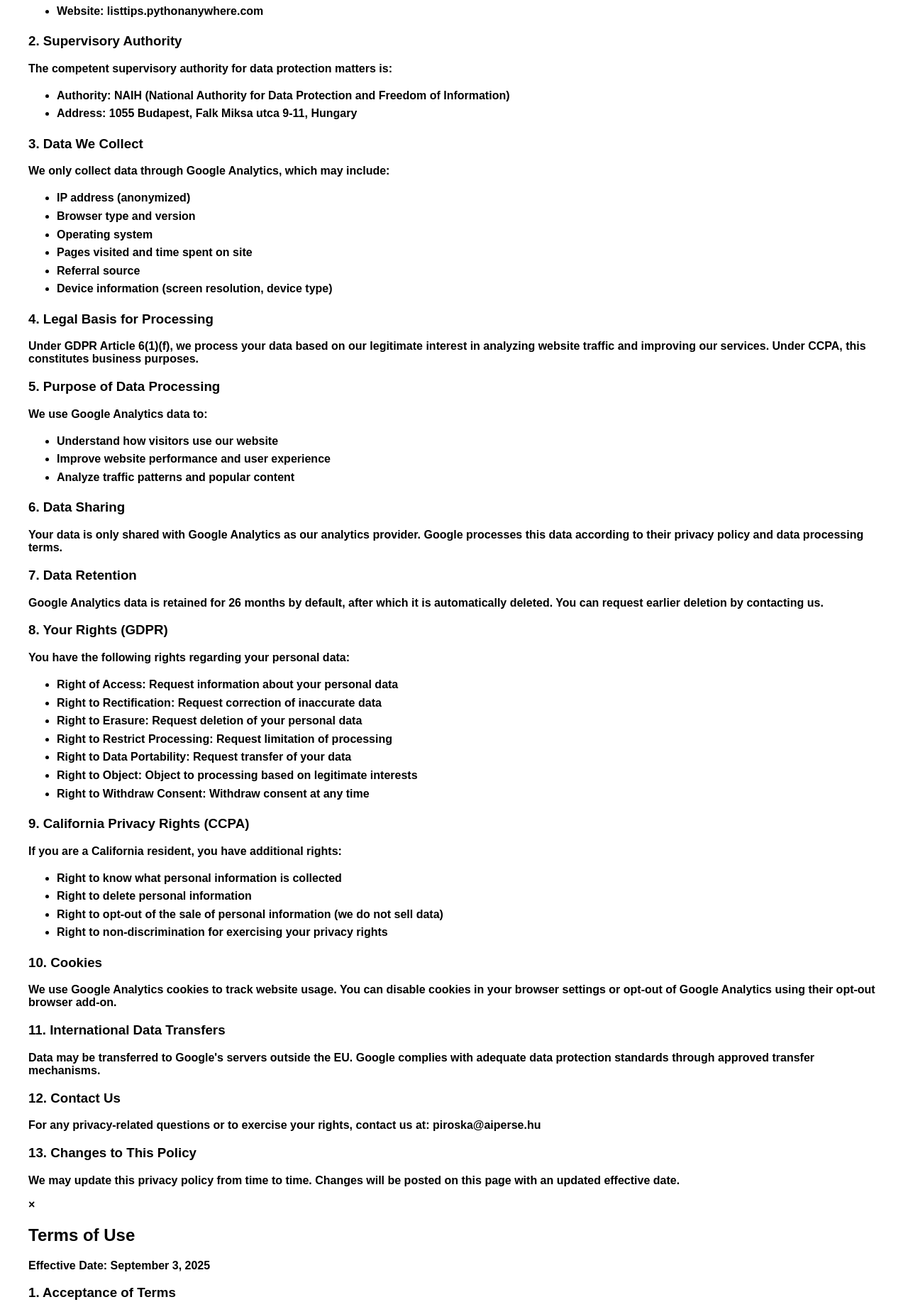
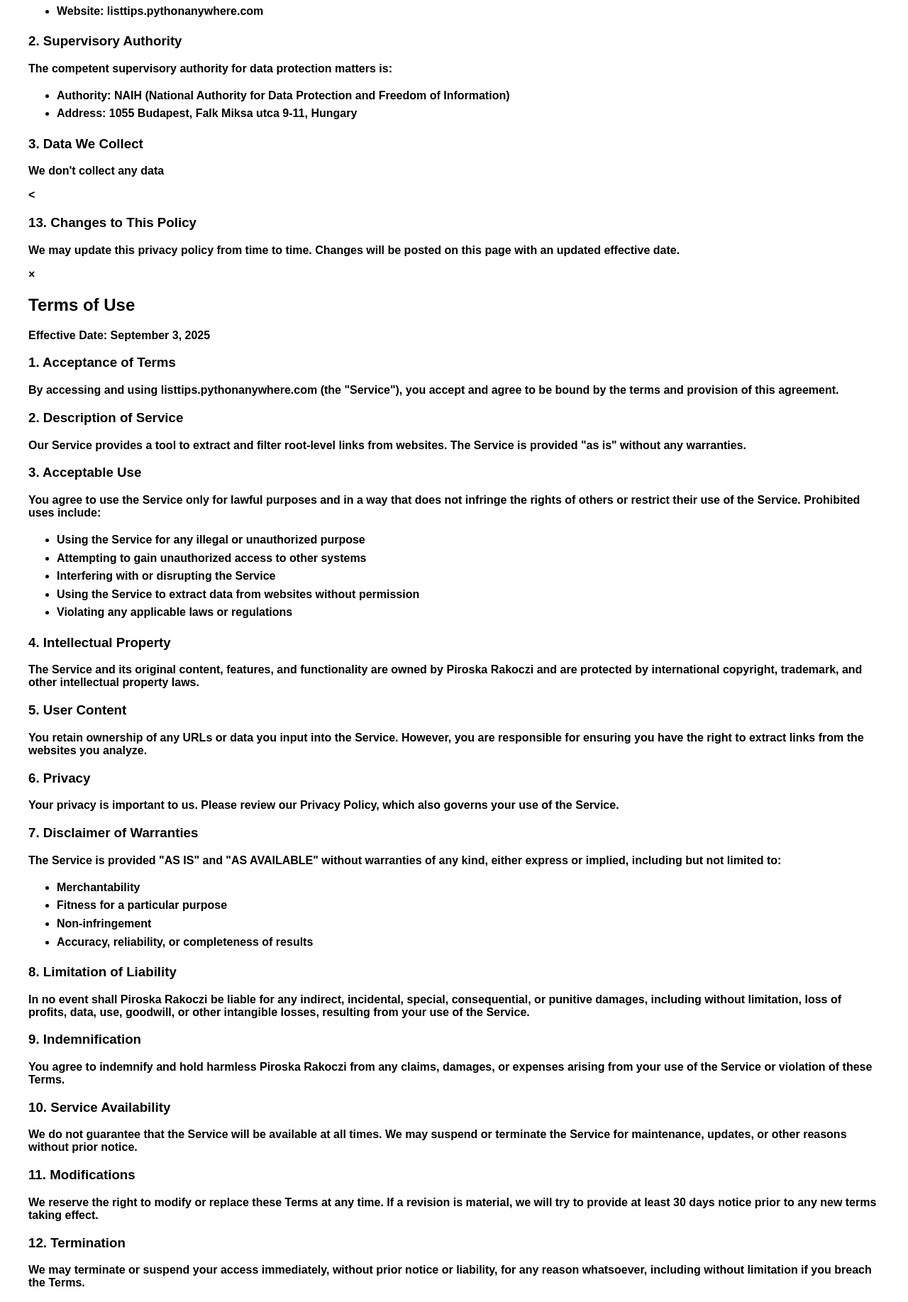
Before and after one commit to noteandcode/listtips2, a Flask app: page / in a window 1280 px wide. Shown: the part 729-2564 px from the top of the page at 71% size. Run offline with Flask 3, Linux system fonts and the light colour scheme.

Commit message:
Update index.html

```diff
--- a/templates/index.html
+++ b/templates/index.html
@@ -78,64 +78,8 @@
         </ul>
 
         <h3>3. Data We Collect</h3>
-        <p>We only collect data through Google Analytics, which may include:</p>
-        <ul>
-            <li>IP address (anonymized)</li>
-            <li>Browser type and version</li>
-            <li>Operating system</li>
-            <li>Pages visited and time spent on site</li>
-            <li>Referral source</li>
-            <li>Device information (screen resolution, device type)</li>
-        </ul>
-
-        <h3>4. Legal Basis for Processing</h3>
-        <p>Under GDPR Article 6(1)(f), we process your data based on our legitimate interest in analyzing website traffic and improving our services. Under CCPA, this constitutes business purposes.</p>
-
-        <h3>5. Purpose of Data Processing</h3>
-        <p>We use Google Analytics data to:</p>
-        <ul>
-            <li>Understand how visitors use our website</li>
-            <li>Improve website performance and user experience</li>
-            <li>Analyze traffic patterns and popular content</li>
-        </ul>
-
-        <h3>6. Data Sharing</h3>
-        <p>Your data is only shared with Google Analytics as our analytics provider. Google processes this data according to their privacy policy and data processing terms.</p>
-
-        <h3>7. Data Retention</h3>
-        <p>Google Analytics data is retained for 26 months by default, after which it is automatically deleted. You can request earlier deletion by contacting us.</p>
-
-        <h3>8. Your Rights (GDPR)</h3>
-        <p>You have the following rights regarding your personal data:</p>
-        <ul>
-            <li><strong>Right of Access:</strong> Request information about your personal data</li>
-            <li><strong>Right to Rectification:</strong> Request correction of inaccurate data</li>
-            <li><strong>Right to Erasure:</strong> Request deletion of your personal data</li>
-            <li><strong>Right to Restrict Processing:</strong> Request limitation of processing</li>
-            <li><strong>Right to Data Portability:</strong> Request transfer of your data</li>
-            <li><strong>Right to Object:</strong> Object to processing based on legitimate interests</li>
-            <li><strong>Right to Withdraw Consent:</strong> Withdraw consent at any time</li>
-        </ul>
-
-        <h3>9. California Privacy Rights (CCPA)</h3>
-        <p>If you are a California resident, you have additional rights:</p>
-        <ul>
-            <li>Right to know what personal information is collected</li>
-            <li>Right to delete personal information</li>
-            <li>Right to opt-out of the sale of personal information (we do not sell data)</li>
-            <li>Right to non-discrimination for exercising your privacy rights</li>
-        </ul>
-
-        <h3>10. Cookies</h3>
-        <p>We use Google Analytics cookies to track website usage. You can disable cookies in your browser settings or opt-out of Google Analytics using their opt-out browser add-on.</p>
-
-        <h3>11. International Data Transfers</h3>
-        <p>Data may be transferred to Google's servers outside the EU. Google complies with adequate data protection standards through approved transfer mechanisms.</p>
-
-        <h3>12. Contact Us</h3>
-        <p>For any privacy-related questions or to exercise your rights, contact us at: piroska@aiperse.hu</p>
-
-        <h3>13. Changes to This Policy</h3>
+        <p>We don't collect any data</p>
+        <<h3>13. Changes to This Policy</h3>
         <p>We may update this privacy policy from time to time. Changes will be posted on this page with an updated effective date.</p>
     </div>
 
```
